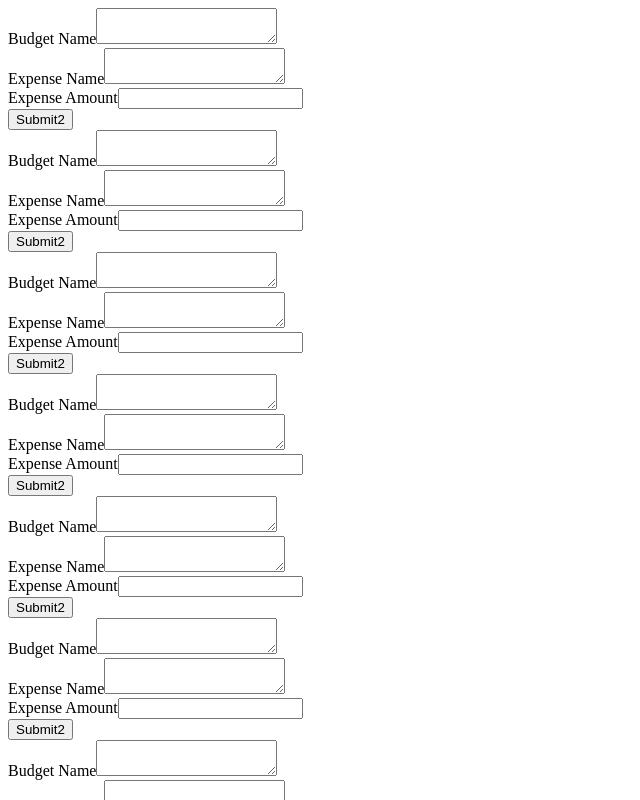
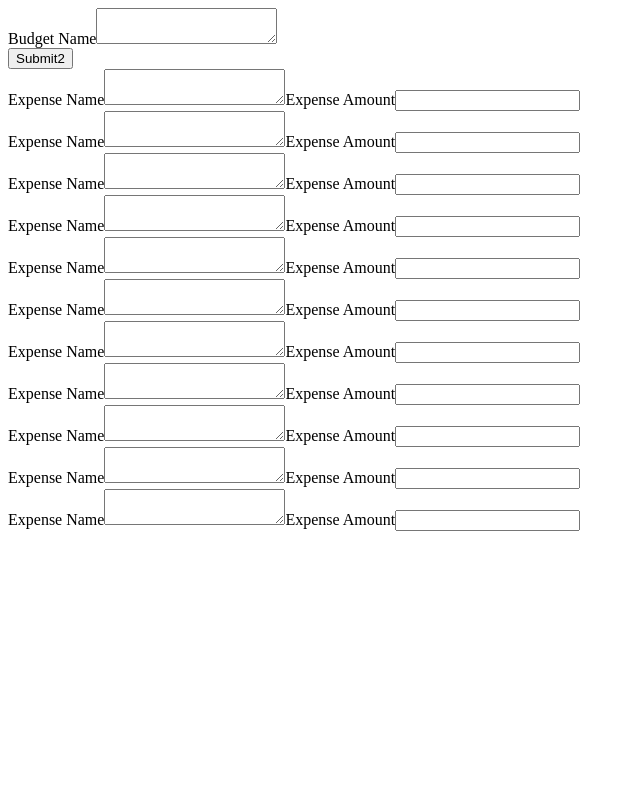
Before and after one commit to Bryantkrause/BudgetApp, a React (Create React App) app in the folder client/: page /Budget in a window 1280 px wide. Shown: the top 800 px of the page, without its empty margins (0-640 px from the left). Built offline with nearby package versions, Linux system fonts and the light colour scheme; no server answers.

Commit message:
budgetize me cap

```diff
--- a/client/src/components/BudgetForm/BudgetForm.js
+++ b/client/src/components/BudgetForm/BudgetForm.js
@@ -7,9 +7,9 @@ import { Col, Row, Button, Form, FormGroup, Label, Input } from 'reactstrap';
 const BudgetForm = () => {
 return(
     <BudgetContext.Consumer>
+
         {
-({budgetItems, getBudgets}) =>(
-
+({budgetItems}) =>(
 
   budgetItems.map( ({BudgetSubmit, inputChange, name, expense, expAmt }, index, budget) => {
     console.log("The current iteration is: " + index);
@@ -17,28 +17,16 @@ return(
     console.log("\n");
     return (
       <Form>
-      <FormGroup>
-<Label for="exampleText">Budget Name</Label>
-<Input onChange={inputChange} value={name} type="textarea" name="name" id="exampleText" />
-</FormGroup>
 <FormGroup>
 <Label for="exampleText">Expense Name</Label>
 <Input onChange={inputChange} value={expense} type="textarea" name="expense" id="exampleText" />
-</FormGroup>
-<FormGroup>
 <Label for="exampleText">Expense Amount</Label>
 <Input onChange={inputChange} value={expAmt} type="number" name="expamt" id="exampleText" />
 </FormGroup>
-<Button id="submit" onClick={BudgetSubmit}>Submit2</Button>
   </Form>
-
-
     )
   })
-
-
 )
-
         }
 
 
--- /dev/null
+++ b/client/src/components/BudgetName/BudgetName.js
@@ -0,0 +1,31 @@
+import React from 'react'
+
+import BudgetContext from '../../utils/BudgetContext'
+
+import { Col, Row, Button, Form, FormGroup, Label, Input } from 'reactstrap';
+
+const BudgetName = () => {
+    return(
+        <BudgetContext.Consumer>
+
+            {
+    ({BudgetSubmit, inputChange, name, expense, expAmt }) =>(
+
+
+          <Form>
+    <FormGroup>
+    <Label for="exampleText">Budget Name</Label>
+    <Input onChange={inputChange} value={name} type="textarea" name="name" id="exampleText" />
+    </FormGroup>
+    <Button id="submit" onClick={BudgetSubmit}>Submit2</Button>
+      </Form>
+
+
+    )
+            }
+
+
+        </BudgetContext.Consumer>
+    )
+    }
+    export default BudgetName
--- /dev/null
+++ b/client/src/components/BudgetName/index.js
@@ -0,0 +1 @@
+export {default} from './BudgetName'
--- a/client/src/pages/BudgetPage/BudgetPage.js
+++ b/client/src/pages/BudgetPage/BudgetPage.js
@@ -2,6 +2,7 @@ import React from 'react'
 import axios from 'axios'
 import BudgetContext from '../../utils/BudgetContext'
 import BudgetForm from '../../components/BudgetForm'
+import BudgetName from '../../components/BudgetName'
 
 class Budgets extends React.Component{
 state = {
@@ -42,7 +43,9 @@ componentDidMount() {
 render() {
     return(
         <BudgetContext.Provider value={this.state}>
+            <BudgetName/>
             <BudgetForm/>
+
         </BudgetContext.Provider>
     )
 }
```
Also changed, not shown: client/src/components/SubmitBudgetForm/SubmitBudgetForm.js (added), client/src/components/SubmitBudgetForm/index.js (added).
